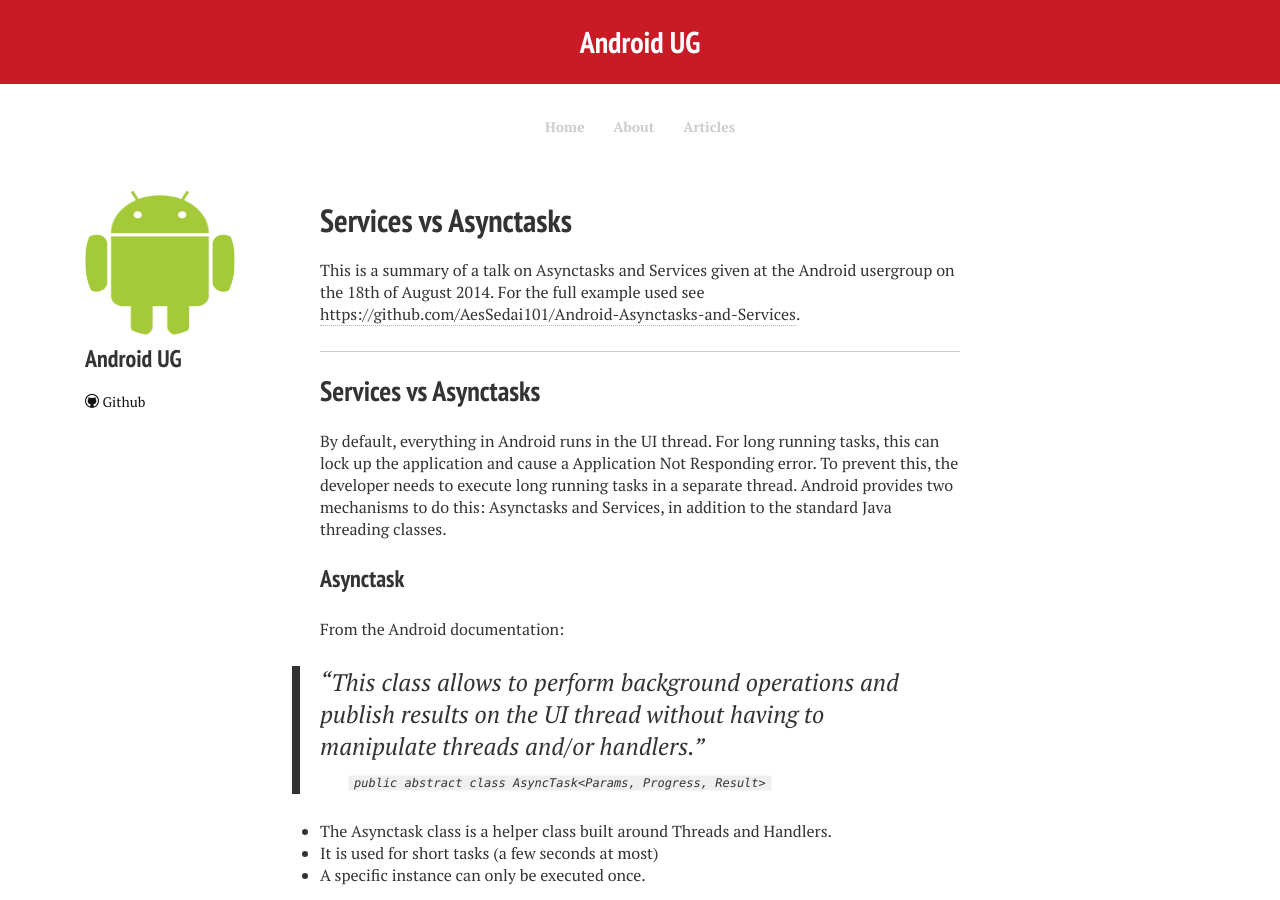
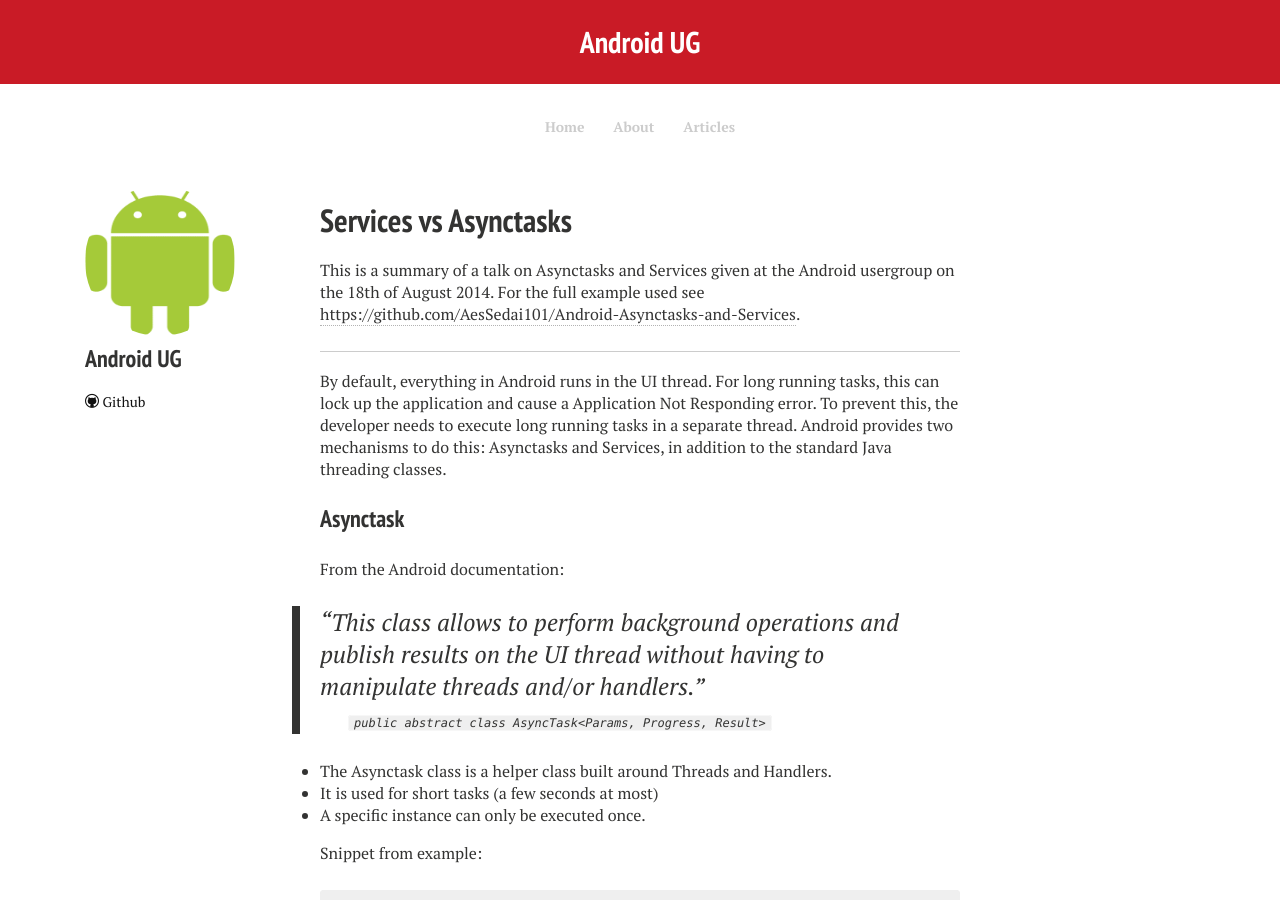
Before and after one commit to androidug/androidug.github.io, a Jekyll site: the page built from _posts/2014-08-18-services-vs-asynctasks.md, in a window 1280 px wide and 900 px high. Built offline with Jekyll 4.4.1, drawn with Linux system fonts in a browser that asks for light colours; nearby versions of some CDN libraries.

Commit message:
Removed second header.

```diff
--- a/_posts/2014-08-18-services-vs-asynctasks.md
+++ b/_posts/2014-08-18-services-vs-asynctasks.md
@@ -8,8 +8,6 @@ tags: [meetup]
 This is a summary of a talk on Asynctasks and Services given at the Android usergroup on the 18th of August 2014. For the full example used see [https://github.com/AesSedai101/Android-Asynctasks-and-Services](https://github.com/AesSedai101/Android-Asynctasks-and-Services).
 
 ----------
-
-## Services vs Asynctasks ##
 
 By default, everything in Android runs in the UI thread. For long running tasks, this can lock up the application and cause a Application Not Responding error. To prevent this, the developer needs to execute long running tasks in a separate thread. Android provides two mechanisms to do this: Asynctasks and Services, in addition to the standard Java threading classes.
 
```
